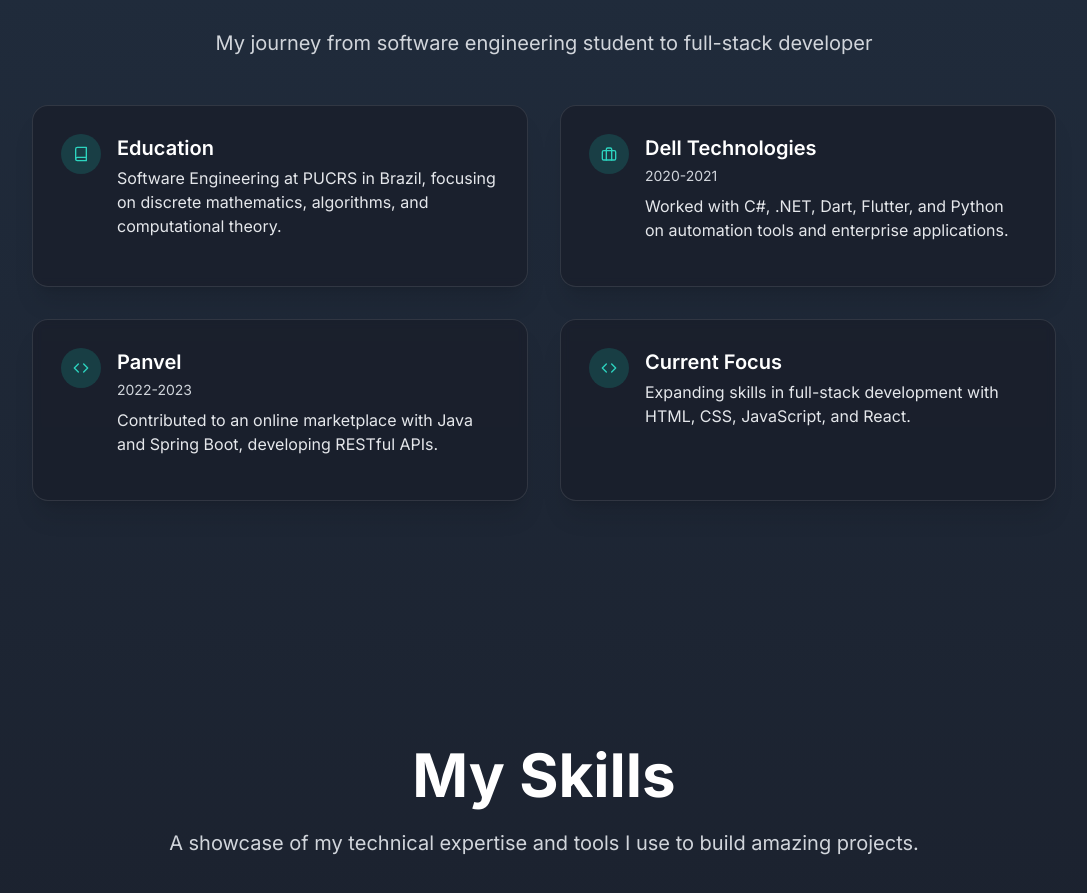
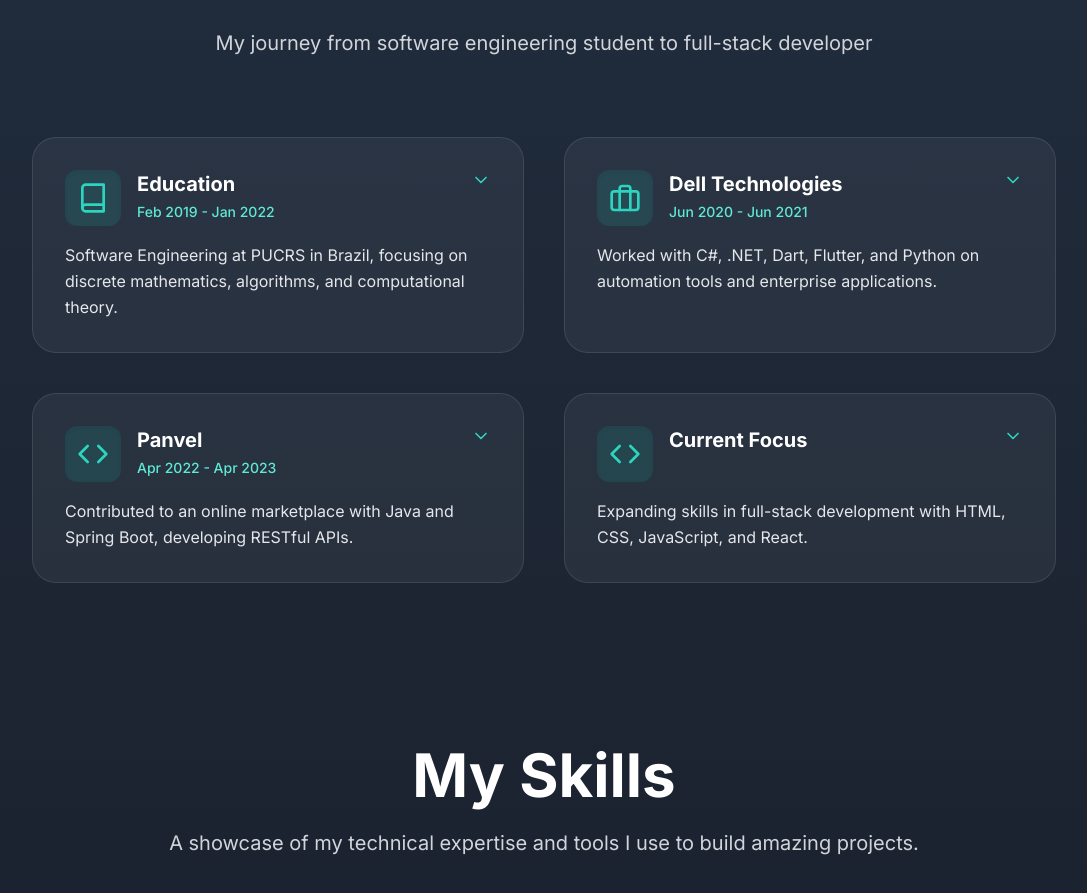
Before and after one commit to Notdutra/Personal-Website, a React (Vite) app: page / in a window 1280 px wide. Shown: the part 935-1828 px from the top of the page, without its empty margins (96-1183 px from the left). Built offline with nearby package versions, Linux system fonts and the light colour scheme.

Commit message:
improve about me card

```diff
--- a/src/components/about/SectionCard.jsx
+++ b/src/components/about/SectionCard.jsx
@@ -1,67 +1,128 @@
-import { motion } from 'framer-motion';
-import { FiX, FiBook, FiBriefcase, FiCode } from 'react-icons/fi';
+import { motion, AnimatePresence } from 'framer-motion';
+import { FiBook, FiBriefcase, FiCode, FiChevronDown } from 'react-icons/fi';
 
 const iconComponents = {
-  book: <FiBook />,
-  briefcase: <FiBriefcase />,
-  code: <FiCode />,
+  book: <FiBook size={32} className="text-teal-400" />,
+  briefcase: <FiBriefcase size={32} className="text-teal-400" />,
+  code: <FiCode size={32} className="text-teal-400" />,
 };
 
-const SectionCard = ({ section, index, isExpanded, onClick }) => {
+const SectionCard = ({
+  section,
+  index,
+  isExpanded,
+  onClick,
+  position = 'left',
+  rowIndex = 0,
+  isLeftColumn = true,
+}) => {
+  const isTopRow = rowIndex === 0;
+  const shouldExpandUp = !isTopRow;
+  const shouldExpandLeft = !isLeftColumn;
+
   return (
     <motion.div
-      initial={{ opacity: 0, y: 20 }}
+      layout={false}
+      initial={{ opacity: 0, y: 24 }}
       animate={{
         opacity: 1,
         y: 0,
-        zIndex: isExpanded ? 40 : 0,
+        transition: {
+          duration: 0.4,
+          delay: !isExpanded ? index * 0.08 : 0,
+          ease: 'easeOut',
+        },
       }}
       transition={{
-        duration: 0.3,
-        delay: !isExpanded ? index * 0.1 : 0,
+        type: 'tween',
+        duration: 0.25,
       }}
-      onClick={() => onClick(index)}
-      className={`relative cursor-pointer rounded-2xl border border-white/10 bg-[#1a1f2b]/80 p-5 shadow-xl backdrop-blur-sm transition-all duration-500 hover:border-white/20 sm:p-7 ${isExpanded ? 'fixed inset-4 m-auto h-[calc(100vh-2rem)] max-w-5xl' : 'h-full'} `}
       style={{
-        transformOrigin: 'center',
+        position: isExpanded ? 'absolute' : 'relative',
+        zIndex: isExpanded ? 50 : 'auto',
+        width: isExpanded ? '200%' : '100%',
+        left: isExpanded ? (isLeftColumn ? '0' : 'auto') : undefined,
+        right: isExpanded && !isLeftColumn ? '0' : undefined,
+        top: isExpanded ? (isTopRow ? '0' : 'auto') : undefined,
+        bottom: isExpanded && !isTopRow ? '0' : undefined,
+        transformOrigin: isExpanded
+          ? `${isTopRow ? 'top' : 'bottom'} ${isLeftColumn ? 'left' : 'right'}`
+          : 'top left',
+        willChange: 'transform, opacity',
+        backfaceVisibility: 'hidden',
+        minHeight: isExpanded ? '138px' : '180px',
+      }}
+      className={`flex grow flex-col rounded-3xl border backdrop-blur-lg${
+        isExpanded
+          ? 'border-teal-400/40 bg-gradient-to-br from-[#1e2332]/95 to-[#151922]/95 p-8 shadow-xl shadow-black/30'
+          : 'h-auto cursor-pointer border-white/10 bg-white/5 p-6 transition-transform hover:scale-[1.03] hover:border-teal-400/40 hover:shadow-teal-900/30 md:p-8'
+      }`}
+      onClick={() => !isExpanded && onClick(index)}
+      tabIndex={0}
+      aria-label={`${isExpanded ? 'Details for' : 'Open details for'} ${section.title}`}
+      onKeyDown={(e) => {
+        if ((e.key === 'Enter' || e.key === ' ') && !isExpanded) onClick(index);
       }}
     >
-      <div className="mb-4 flex items-start justify-between">
-        <div className="flex items-start">
-          <span className="mr-4 rounded-full bg-teal-500/20 p-3 text-teal-400">
-            {iconComponents[section.icon] || <FiCode />}
+      {/* Card Header */}
+      <div className="flex h-auto flex-col gap-4">
+        <div className="flex items-start justify-between gap-4">
+          <div className="flex items-start gap-4">
+            <span className="flex items-center justify-center rounded-xl bg-teal-500/15 p-3 shadow-inner">
+              {iconComponents[section.icon] || <FiCode size={28} className="text-teal-400" />}
             </span>
-          <div>
-            <h2 className="mb-1 text-lg font-semibold text-white sm:text-xl">{section.title}</h2>
-            {section.year && (
-              <p className="mb-2 text-xs text-gray-300 sm:text-sm">{section.year}</p>
-            )}
-            <p className="text-gray-200">{section.content}</p>
+            <div className="flex flex-col">
+              <h2 className="mb-1 text-xl font-bold text-white">{section.title}</h2>
+              {section.year && <p className="text-sm font-medium text-teal-300">{section.year}</p>}
             </div>
           </div>
-        {isExpanded && (
+
+          {isExpanded ? (
             <button
               onClick={(e) => {
                 e.stopPropagation();
                 onClick(null);
               }}
-            className="rounded-full p-2 transition-colors hover:bg-white/5"
+              className="rounded-full p-2 transition-colors"
+              aria-label="Close details"
             >
-            <FiX className="text-gray-400 hover:text-white" />
+              <FiChevronDown className="rotate-180 text-teal-400" size={20} />
             </button>
+          ) : (
+            <span className="text-teal-400">
+              <FiChevronDown size={20} />
+            </span>
           )}
+        </div>
+        <p className="leading-relaxed text-gray-200">{section.content}</p>
       </div>
 
       {isExpanded && (
         <motion.div
+          key="expanded-content"
           initial={{ opacity: 0 }}
           animate={{ opacity: 1 }}
-          exit={{ opacity: 0 }}
-          transition={{ duration: 0.3 }}
-          className="mt-4 border-t border-white/10 pt-4"
+          transition={{ duration: 0.15, ease: 'easeOut' }}
+          className="mt-8"
         >
-          <p className="mb-4 text-gray-200">{section.details}</p>
-          <p className="leading-relaxed text-gray-200">{section.fullText}</p>
+          <div className="space-y-10">
+            {section.details && (
+              <div>
+                <h3 className="mb-3 text-lg font-semibold text-teal-300">Details</h3>
+                <p className="whitespace-pre-line leading-relaxed text-gray-200">
+                  {section.details}
+                </p>
+              </div>
+            )}
+            {section.fullText && (
+              <div>
+                <h3 className="mb-3 text-lg font-semibold text-teal-300">Full Story</h3>
+                <p className="whitespace-pre-line leading-relaxed text-gray-200">
+                  {section.fullText}
+                </p>
+              </div>
+            )}
+          </div>
         </motion.div>
       )}
     </motion.div>
--- a/src/data/about.js
+++ b/src/data/about.js
@@ -2,6 +2,7 @@ export const sections = [
   {
     icon: 'book',
     title: 'Education',
+    year: 'Feb 2019 - Jan 2022',
     content:
       'Software Engineering at PUCRS in Brazil, focusing on discrete mathematics, algorithms, and computational theory.',
     details:
@@ -11,7 +12,7 @@ export const sections = [
   {
     icon: 'briefcase',
     title: 'Dell Technologies',
-    year: '2020-2021',
+    year: 'Jun 2020 - Jun 2021',
     content:
       'Worked with C#, .NET, Dart, Flutter, and Python on automation tools and enterprise applications.',
     details: 'Later joined a Salesforce team, working with Apex on internal business solutions.',
@@ -20,7 +21,7 @@ export const sections = [
   {
     icon: 'code',
     title: 'Panvel',
-    year: '2022-2023',
+    year: 'Apr 2022 - Apr 2023',
     content:
       'Contributed to an online marketplace with Java and Spring Boot, developing RESTful APIs.',
     details:
--- a/src/pages/About.jsx
+++ b/src/pages/About.jsx
@@ -1,5 +1,5 @@
 import { motion, AnimatePresence } from 'framer-motion';
-import { useState } from 'react';
+import { useState, useEffect } from 'react';
 import SectionCard from '../components/about/SectionCard';
 import { sections } from '../data/about';
 
@@ -7,25 +7,31 @@ const About = () => {
   const [expandedIndex, setExpandedIndex] = useState(null);
 
   const handleCardClick = (index) => {
-    setExpandedIndex(expandedIndex === index ? null : index);
+    if (expandedIndex === index) {
+      setExpandedIndex(null);
+    } else {
+      setExpandedIndex(index);
+    }
   };
 
+  useEffect(() => {
+    const handleEscKey = (event) => {
+      if (event.key === 'Escape' && expandedIndex !== null) {
+        setExpandedIndex(null);
+      }
+    };
+
+    if (expandedIndex !== null) {
+      document.addEventListener('keydown', handleEscKey);
+    }
+
+    return () => {
+      document.removeEventListener('keydown', handleEscKey);
+    };
+  }, [expandedIndex]);
+
   return (
-    <section id="about">
-      {/* Add overlay when card is expanded */}
-      <AnimatePresence>
-        {expandedIndex !== null && (
-          <motion.div
-            initial={{ opacity: 0 }}
-            animate={{ opacity: 1 }}
-            exit={{ opacity: 0 }}
-            transition={{ duration: 0.3 }}
-            className="fixed inset-0 z-30 bg-black/60 backdrop-blur-sm"
-            onClick={() => setExpandedIndex(null)}
-          />
-        )}
-      </AnimatePresence>
-
+    <section id="about" className="relative">
       <div className="flexColumn">
         <div className="mx-auto mb-8 max-w-3xl text-center sm:mb-12">
           <motion.h1
@@ -50,29 +56,44 @@ const About = () => {
           initial={{ opacity: 0 }}
           animate={{ opacity: 1 }}
           transition={{ duration: 0.7, delay: 0.4 }}
-          className="mx-auto grid w-full max-w-5xl grid-cols-1 gap-6 md:grid-cols-2 md:gap-8"
+          className="relative mx-auto mt-4 w-full max-w-5xl overflow-visible md:mt-8"
         >
-          <AnimatePresence>
-            {sections.map((section, index) => (
+          <div className="relative grid grid-cols-1 gap-6 md:grid-cols-2 md:gap-8 lg:gap-10">
+            <AnimatePresence initial={false} mode="sync">
+              {sections.map((section, index) => {
+                const isLeftColumn = index % 2 === 0;
+                const rowIndex = Math.floor(index / 2);
+
+                return (
                   <motion.div
                     key={section.title}
-                layout
+                    initial={false}
                     animate={{
-                  scale: expandedIndex !== null && expandedIndex !== index ? 0.8 : 1,
-                  opacity: expandedIndex !== null && expandedIndex !== index ? 0 : 1,
+                      opacity: expandedIndex !== null && expandedIndex !== index ? 0.35 : 1,
+                      filter:
+                        expandedIndex !== null && expandedIndex !== index ? 'blur(1px)' : 'none',
+                      scale: expandedIndex !== null && expandedIndex !== index ? 1 : 1,
                     }}
-                transition={{ duration: 0.3 }}
+                    transition={{
+                      duration: expandedIndex === null ? 0.4 : 0.2,
+                      ease: 'easeOut',
+                    }}
+                    className={`relative flex h-auto ${expandedIndex === index ? 'z-30' : 'overflow-hidden'}`}
                   >
                     <SectionCard
                       section={section}
                       index={index}
                       isExpanded={expandedIndex === index}
                       onClick={handleCardClick}
-                  totalCards={sections.length}
+                      position={isLeftColumn ? 'left' : 'right'}
+                      rowIndex={rowIndex}
+                      isLeftColumn={isLeftColumn}
                     />
                   </motion.div>
-            ))}
+                );
+              })}
             </AnimatePresence>
+          </div>
         </motion.div>
       </div>
     </section>
```
Lines whose indentation alone changed are shown as unchanged.
